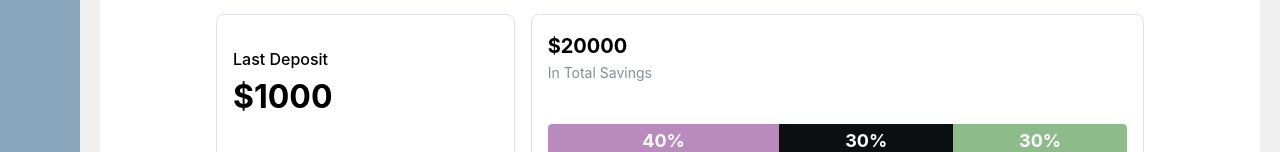
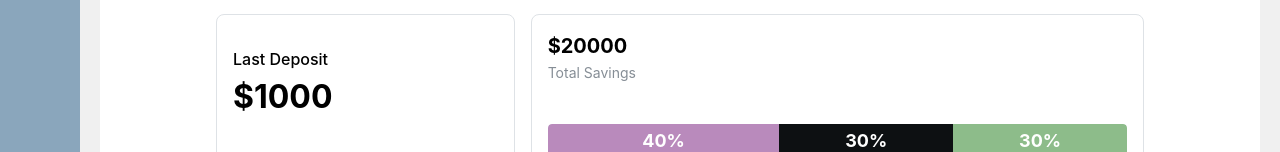
Before and after one commit to mkov77/personalfinance, a React (Create React App) app: page / in a window 1280 px wide. Shown: the part 396-548 px from the top of the page. Built offline with nearby package versions, Linux system fonts and the light colour scheme.

Commit message:
Small text edit in savings

```diff
--- a/src/components/dashboard/SavingsDash.tsx
+++ b/src/components/dashboard/SavingsDash.tsx
@@ -40,7 +40,7 @@ export default function SavingsDash() {
         </Group>
 
         <Text c="dimmed" fz="sm">
-          In Total Savings
+          Total Savings
         </Text>
 
         <Progress.Root size={34} classNames={{ label: classes.progressLabel }} mt={40}>
```
